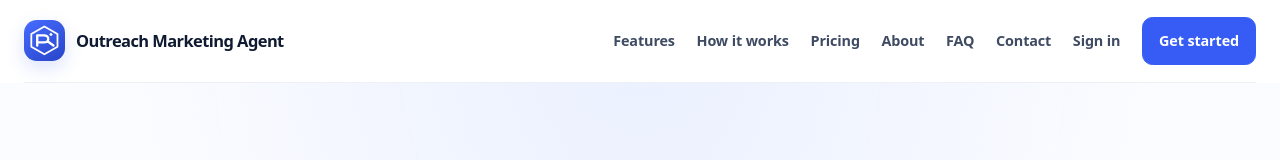
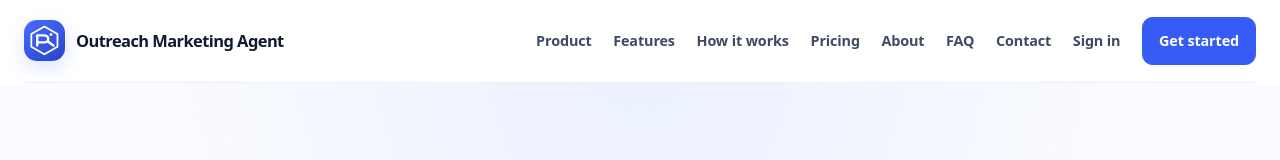
Before and after one commit to haseeb1984/Outreach-Marketing-Agent, a Next.js app in the folder frontend/: page / in a window 1280 px wide. Shown: the top 160 px of the page. Built offline with nearby package versions, Linux system fonts and the light colour scheme.

Commit message:
Add product overview to public navigation

```diff
--- a/frontend/app/components/site-chrome.tsx
+++ b/frontend/app/components/site-chrome.tsx
@@ -1,7 +1,7 @@
 import Link from "next/link";
 
 const primary = [
-  ["/features", "Features"], ["/how-it-works", "How it works"],
+  ["/product", "Product"], ["/features", "Features"], ["/how-it-works", "How it works"],
   ["/pricing", "Pricing"], ["/about", "About"], ["/faq", "FAQ"], ["/contact", "Contact"],
 ] as const;
 const legal = [
```
